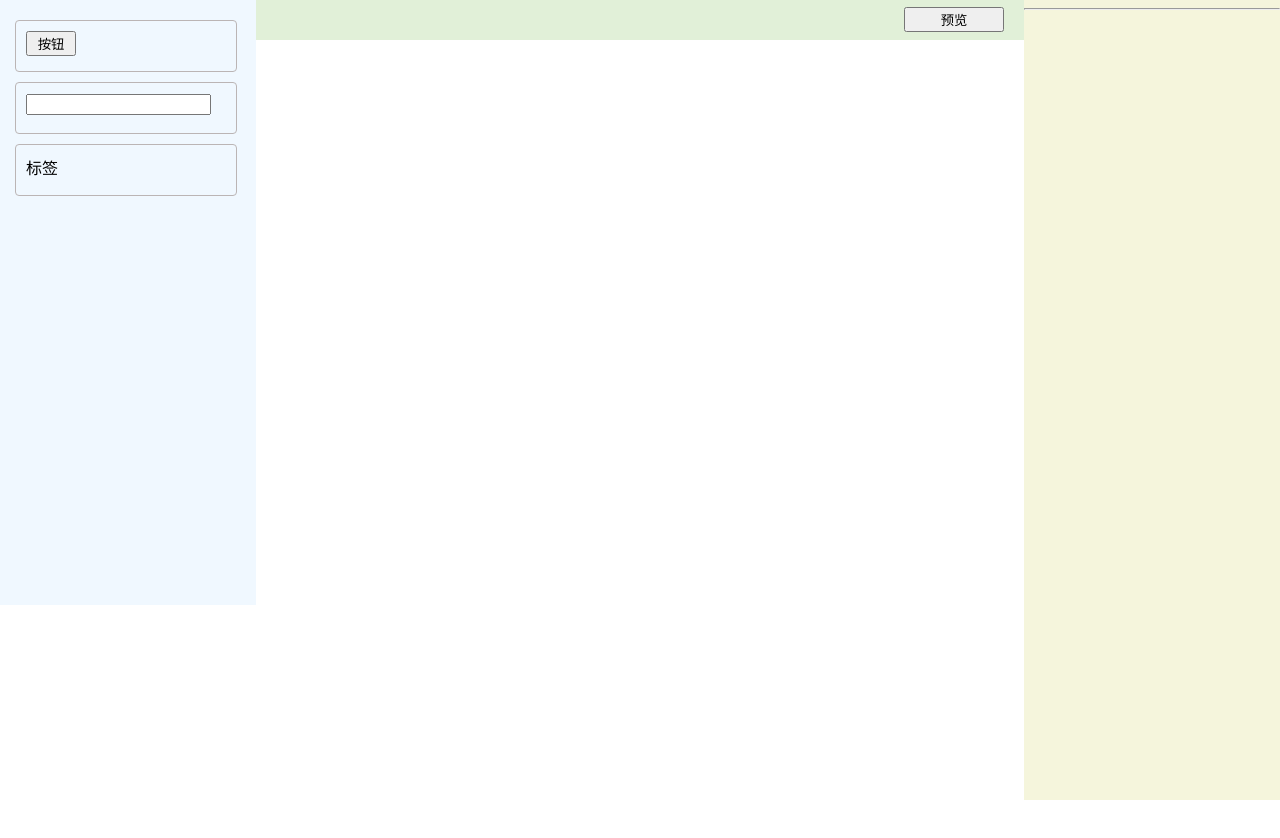
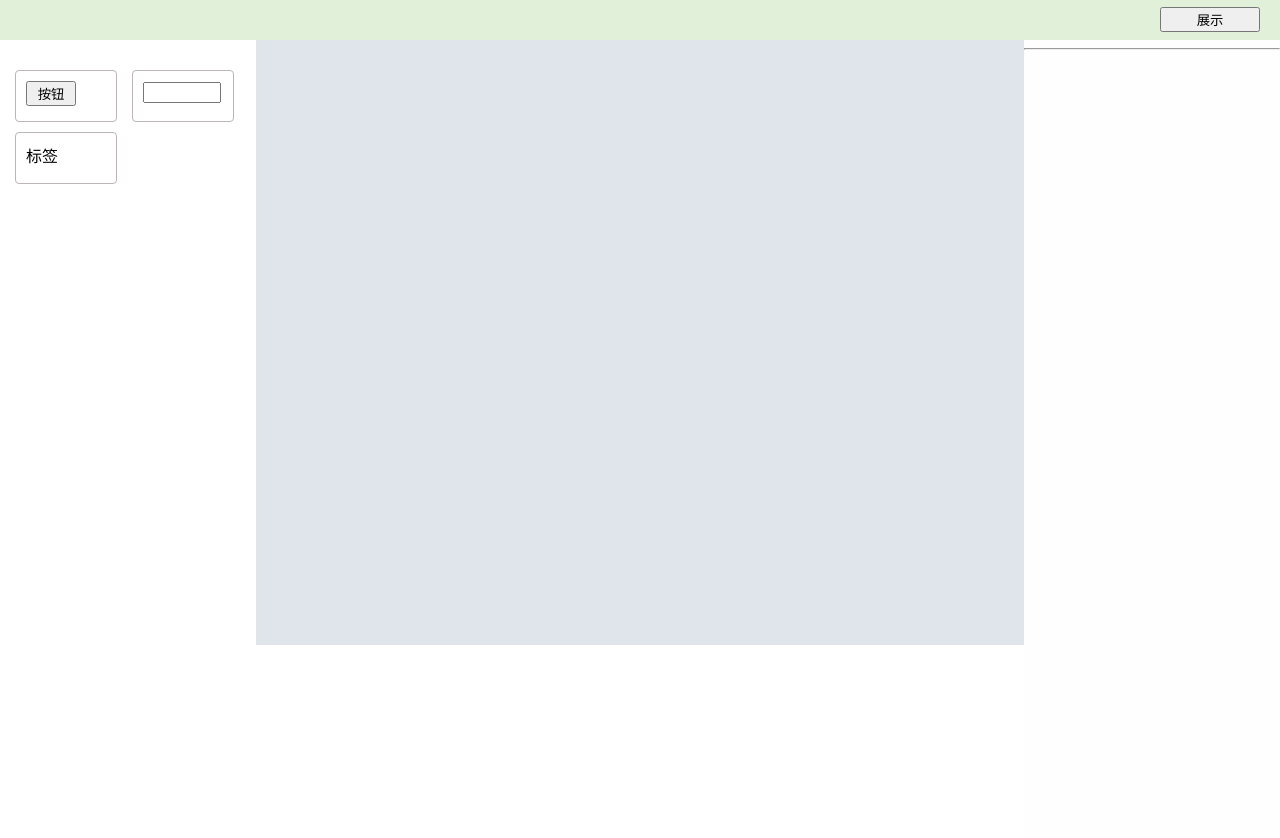
Before and after one commit to TeacherXin/XinBuilder, a React (Create React App) app: page /home in a window 1280 px wide. Before the commit the page ends 800 px from the top, so only its background shows below. Built offline with nearby package versions, Linux system fonts and the light colour scheme.

Commit message:
fix: 修改整体项目的样式

```diff
--- /dev/null
+++ b/src/Component/Input/index.css
@@ -0,0 +1,3 @@
+.componentInput{
+  width: 70px;
+}
--- a/src/Component/Input/index.js
+++ b/src/Component/Input/index.js
@@ -1,16 +1,22 @@
 import React, { useEffect, useState } from 'react'
+import './index.css'
 
 export default function Input(props) {
 
   const [value,setValue] = useState('');
-  const {attributeValue,onClick,className,onContextMenu} = props
+  const {attributeValue,onClick,onContextMenu} = props
   const onChange = (e) =>{
     setValue(e.target.value)
   }
 
   return (
     <div >
-      <input onContextMenu={onContextMenu} onClick={onClick} className={className} value={value} onChange={onChange}></input>
+      <input
+        className='componentInput'
+        onContextMenu={onContextMenu}
+        onClick={onClick} value={value}
+        onChange={onChange}
+      />
     </div>
   )
 }
--- a/src/DesignTop/index.css
+++ b/src/DesignTop/index.css
@@ -1,9 +1,8 @@
 .designTop{
   position: absolute;
-  left: 20%;
   height: 40px;
   background-color: rgb(225, 240, 216);
-  width: 60%;
+  width: 100%;
 }
 
 .designTop button{
--- a/src/DesignTop/index.js
+++ b/src/DesignTop/index.js
@@ -13,7 +13,7 @@ export default function DesignTop(props) {
 
   return (
     <div className='designTop'>
-      <button onClick={toMetaRender}>预览</button>
+      <button onClick={toMetaRender}>展示</button>
     </div>
   )
 }
--- a/src/MainCom/leftCom/index.css
+++ b/src/MainCom/leftCom/index.css
@@ -1,15 +1,18 @@
 .leftCom{
+  margin-top: 40px;
   height: 100%;
-  background-color:aliceblue;
   width: 20%;
 }
 
 .componentList{
   margin-top: 20px;
+  display: flex;
+  width: 100%;
+  flex-wrap: wrap;
 }
 
 .componentItem{
-  width: 200px;
+  width: 80px;
   height: 30px;
   margin-top: 10px;
   margin-left: 15px;
--- a/src/MainCom/renderCom/index.css
+++ b/src/MainCom/renderCom/index.css
@@ -1,5 +1,8 @@
 .renderCom{
   flex:1;
+  background-color: #e0e5ec;
+  margin-top: 40px;
+  height: 100%;
 }
 .selected{
   border: 1.3px solid blue;
--- a/src/MainCom/rightCom/index.css
+++ b/src/MainCom/rightCom/index.css
@@ -1,9 +1,10 @@
 .rightCom{
   height: 100%;
-  background-color:beige;
   width: 20%;
   position: absolute;
+  background-color: rgb(254, 254, 254);
   right: 0;
+  margin-top: 40px;
 }
 
 .attributeItem{
```
